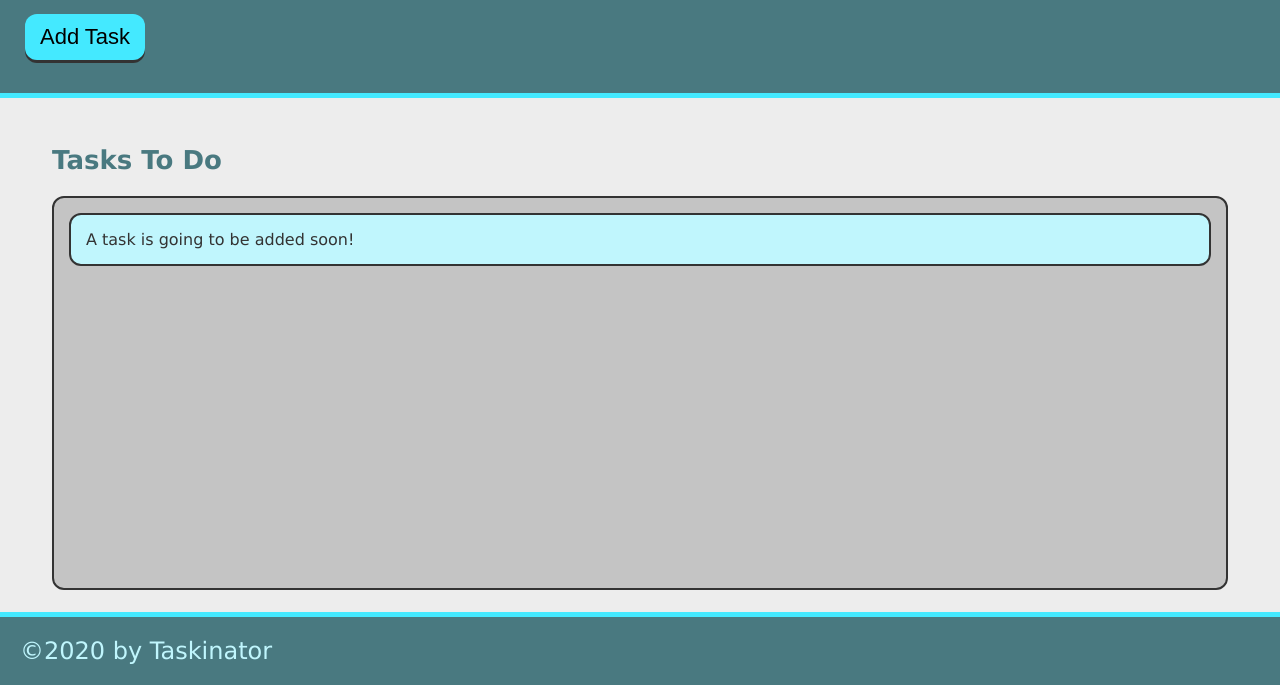
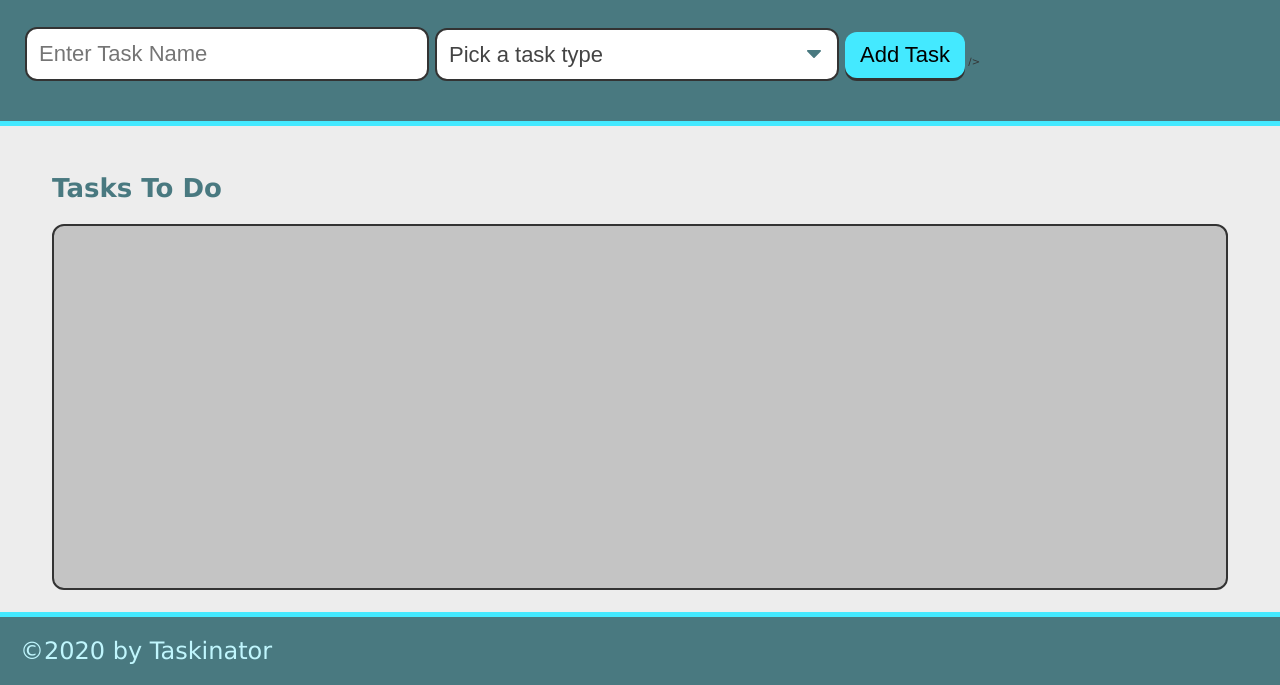
Before and after one commit to martin0330/taskinator, a plain HTML site: page index.html in a window 1280 px wide. Shown: the part 115-800 px from the top of the page. Drawn offline with Linux system fonts and the light colour scheme.

Commit message:
button and task type

```diff
--- a/index.html
+++ b/index.html
@@ -11,7 +11,22 @@
     <header>
         <h1 class="page-title">Taskinator</h1>
         <p>Click the button below to add a new task!</p>
-        <button class="btn" id="save-task">Add Task</button>
+        <form id="task-form">
+            <div class="form-group">
+                <input type="text" name="task-name" placeholder="Enter Task Name" />
+            </div>
+            <div class="form-group">
+                <select name="task-type" class="select-dropdown">
+                    <option value="" disabled selected>Pick a task type</option>
+                    <option value="Print">Print</option>
+                    <option value="Web">Web</option>
+                    <option value="Mobile">Mobile</option>
+                </select>
+            </div>
+            <div class="form-group">
+                <button class="btn" id="save-task" type="submit">Add Task</button> />
+            </div>
+        </form>
     </header>
 
 
@@ -19,7 +34,6 @@
         <section class="task-list-wrapper">
             <h2 class="list-title">Tasks To Do</h2>
             <ul class="task-list" id="tasks-to-do">
-                <li class="task-item">A task is going to be added soon!</li>
             </ul>
         </section>
     </main>
```
